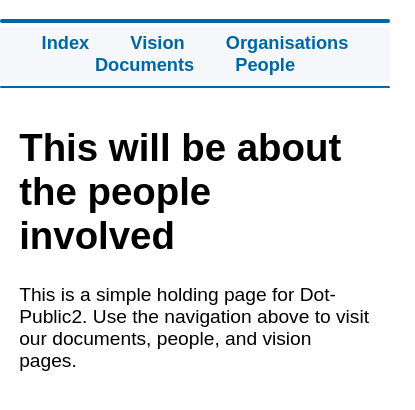
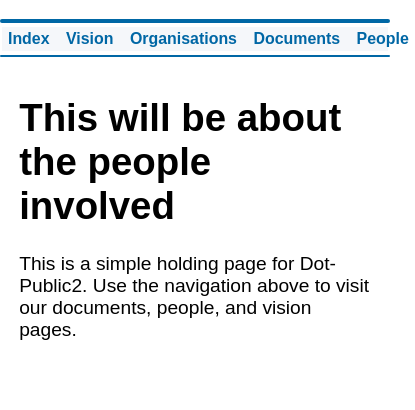
Before and after one commit to tonyageh/Dot-Public2, a plain HTML site: page people.html in a window 390 px wide. Shown: the whole page, 415 px wide, since content can reach past the window. Drawn offline with Linux system fonts and the light colour scheme.

Commit message:
Update people.html

```diff
--- a/people.html
+++ b/people.html
@@ -32,9 +32,10 @@
       border-bottom: none;
       text-align: center;
       font-size: 0.95em;
+      white-space: nowrap;
     }
     nav a {
-      margin: 0 18px;
+      margin: 0 12px;
       text-decoration: none;
       color: #0067a5;
       font-weight: bold;
@@ -43,6 +44,16 @@
       max-width: 70ch;
       margin: 2em auto;
       padding: 0 1em;
+    }
+    @media (max-width: 500px) {
+      nav {
+        font-size: 0.83em;
+        max-width: 99vw;
+        padding: 0.2em 0 0.2em 0;
+      }
+      nav a {
+        margin: 0 6px;
+      }
     }
   </style>
 </head>
```
